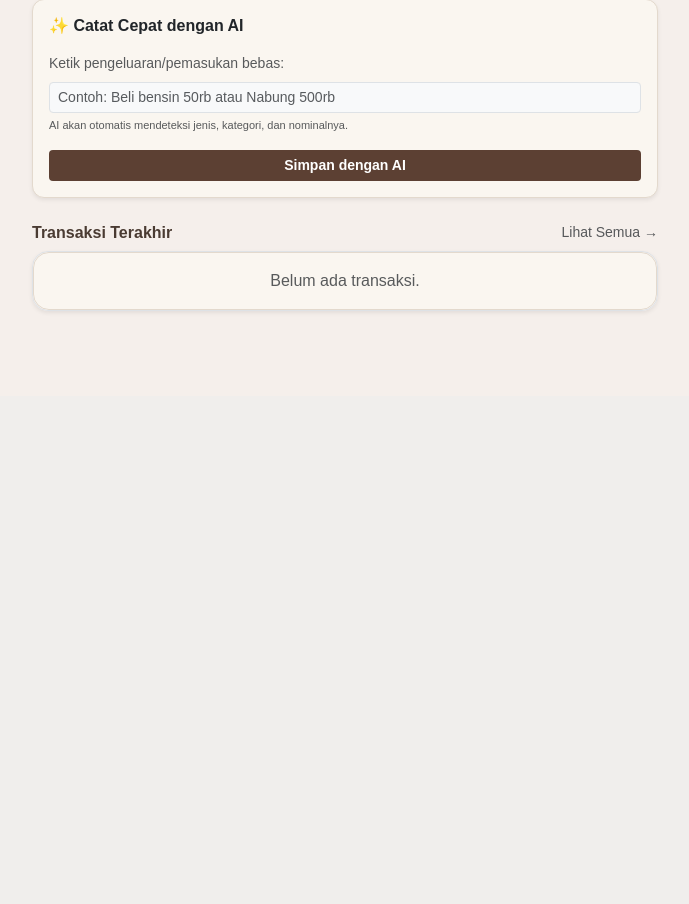
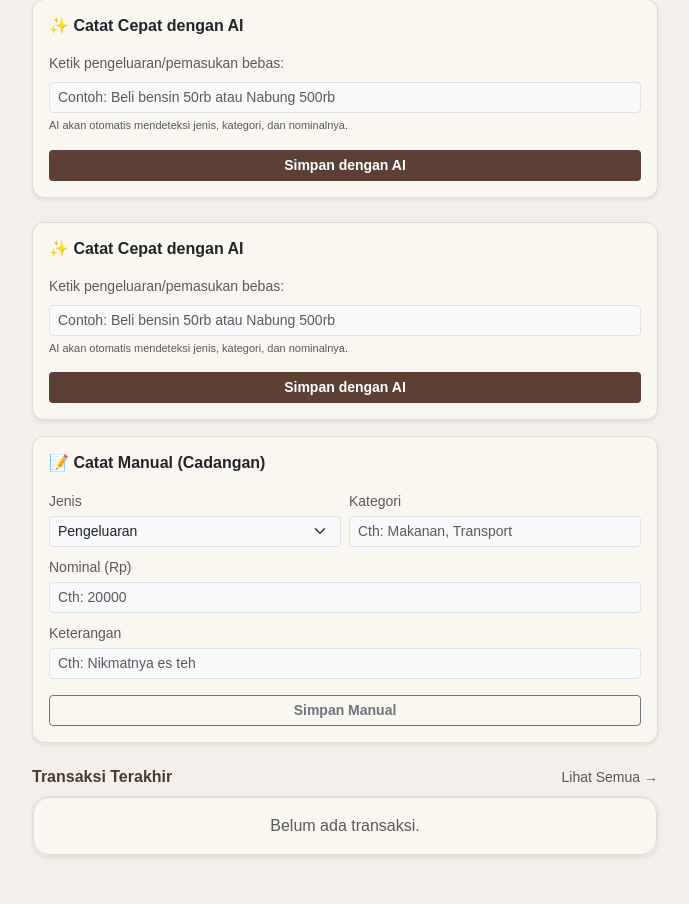
Before and after one commit to niaaa06/finance, a Flask app: page / in a window 1280 px wide. Shown: the part 404-1308 px from the top of the page, without its empty margins (295-984 px from the left). Before the commit the page ends 716 px from the top, so only its background shows below. Run offline with Flask 3, Linux system fonts and the light colour scheme.

Commit message:
Add AI and manual transaction forms to index.html

```diff
--- a/templates/index.html
+++ b/templates/index.html
@@ -112,6 +112,52 @@
             </div>
         </div>
 
+        <!-- Form Tambah Transaksi dengan AI -->
+        <div class="card card-custom shadow-sm mb-3">
+            <div class="card-body">
+                <h5 class="card-title mb-3 fw-bold fs-6">✨ Catat Cepat dengan AI</h5>
+                <form action="/tambah_web?user={{ user }}" method="POST">
+                    <div class="mb-3">
+                        <label class="form-label text-muted small">Ketik pengeluaran/pemasukan bebas:</label>
+                        <input type="text" name="teks_ai" class="form-control form-control-sm bg-light" placeholder="Contoh: Beli bensin 50rb atau Nabung 500rb" required>
+                        <div class="form-text" style="font-size: 11px;">AI akan otomatis mendeteksi jenis, kategori, dan nominalnya.</div>
+                    </div>
+                    <button type="submit" class="btn btn-brown btn-sm w-100 fw-bold">Simpan dengan AI</button>
+                </form>
+            </div>
+        </div>
+
+        <!-- Form Tambah Transaksi Manual (Cadangan saat Token AI Habis) -->
+        <div class="card card-custom shadow-sm mb-4">
+            <div class="card-body">
+                <h5 class="card-title mb-3 fw-bold fs-6">📝 Catat Manual (Cadangan)</h5>
+                <form action="/tambah_manual?user={{ user }}" method="POST">
+                    <div class="row g-2 mb-2">
+                        <div class="col-6">
+                            <label class="form-label text-muted small mb-1">Jenis</label>
+                            <select name="jenis" class="form-select form-select-sm bg-light" required>
+                                <option value="pengeluaran">Pengeluaran</option>
+                                <option value="pemasukan">Pemasukan</option>
+                            </select>
+                        </div>
+                        <div class="col-6">
+                            <label class="form-label text-muted small mb-1">Kategori</label>
+                            <input type="text" name="kategori" class="form-control form-control-sm bg-light" placeholder="Cth: Makanan, Transport" required>
+                        </div>
+                    </div>
+                    <div class="mb-2">
+                        <label class="form-label text-muted small mb-1">Nominal (Rp)</label>
+                        <input type="number" name="nominal" class="form-control form-control-sm bg-light" placeholder="Cth: 20000" required>
+                    </div>
+                    <div class="mb-3">
+                        <label class="form-label text-muted small mb-1">Keterangan</label>
+                        <input type="text" name="keterangan" class="form-control form-control-sm bg-light" placeholder="Cth: Nikmatnya es teh">
+                    </div>
+                    <button type="submit" class="btn btn-outline-secondary btn-sm w-100 fw-bold">Simpan Manual</button>
+                </form>
+            </div>
+        </div>
+
         <!-- Transaksi Terakhir -->
         <div class="d-flex justify-content-between align-items-center mb-2">
             <h6 class="fw-bold mb-0">Transaksi Terakhir</h6>
```
